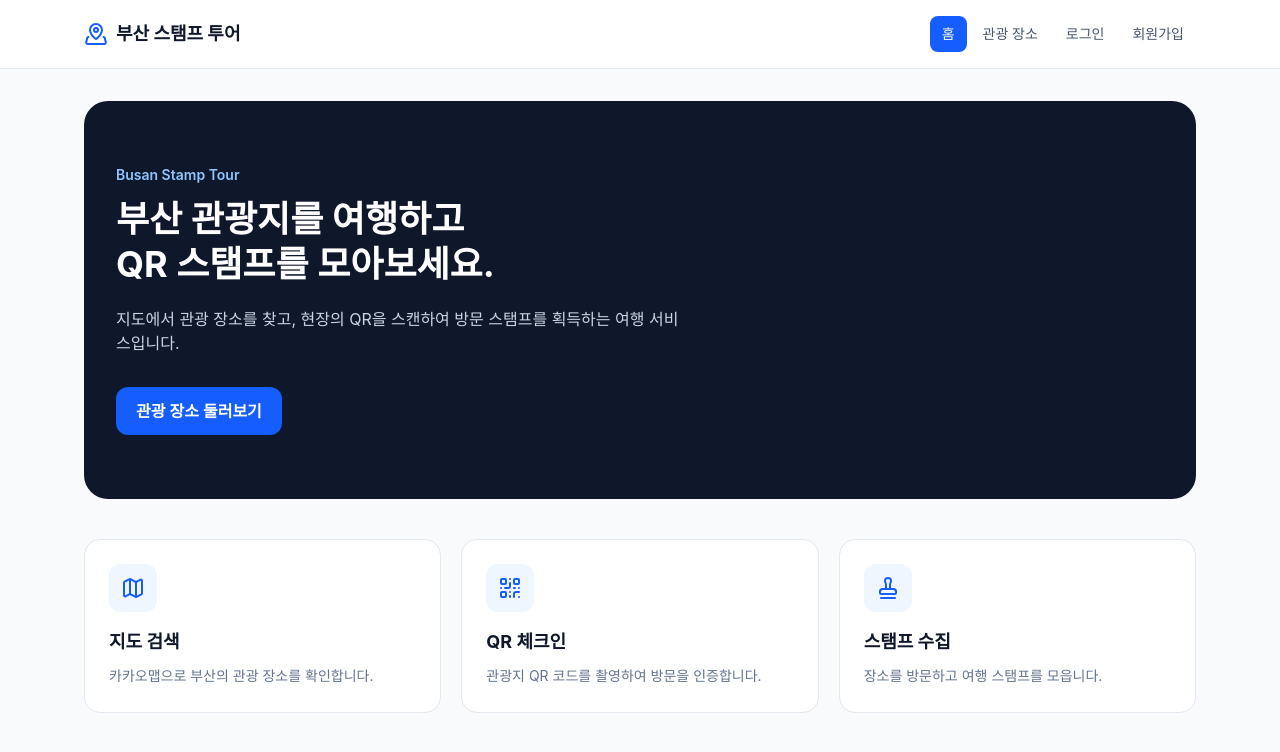
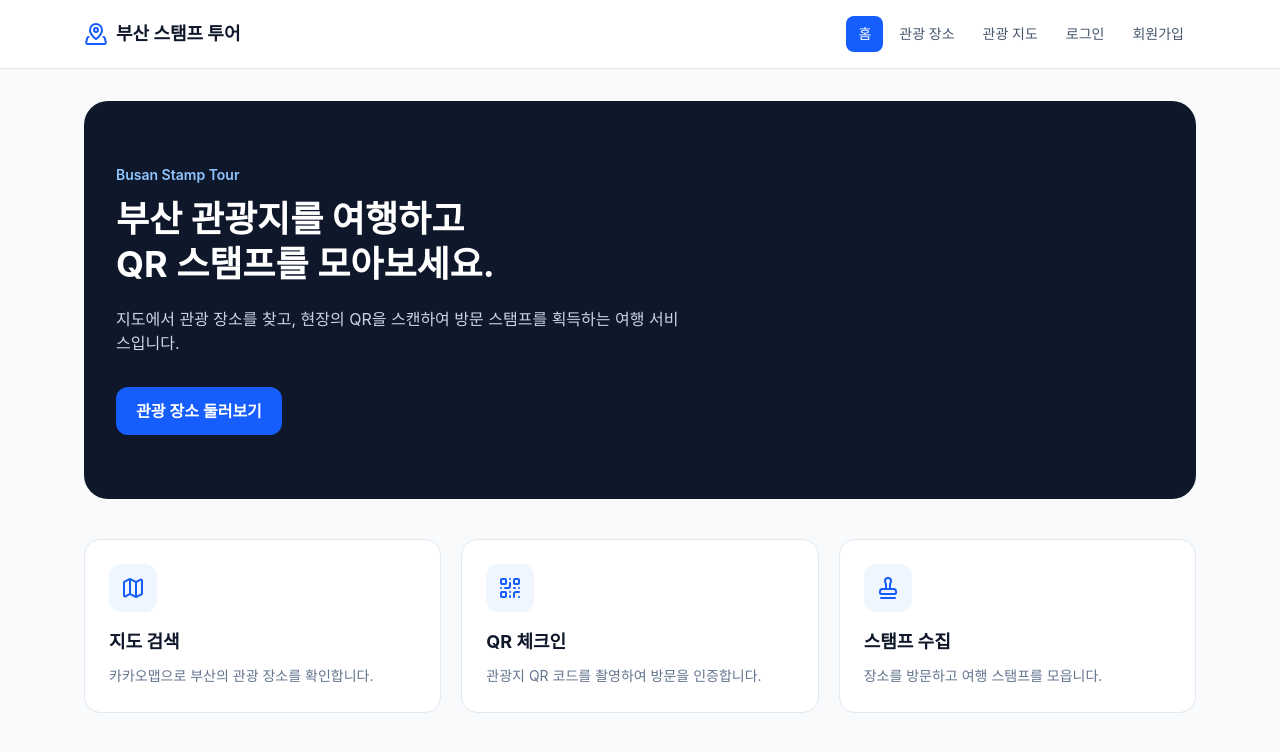
Before and after one commit to baesu123/busanstamp-maset-front, a React (Vite) app: page / in a window 1280 px wide. Shown: the top 752 px of the page. Built offline with nearby package versions, Linux system fonts and the light colour scheme; a web font is replaced by a local one.

Commit message:
Header에 지도 메뉴 추가

```diff
--- a/src/components/layout/Header.jsx
+++ b/src/components/layout/Header.jsx
@@ -52,6 +52,10 @@ function Header() {
             관광 장소
           </NavLink>
 
+          <NavLink to="/map" className={getLinkClassName}>
+            관광 지도
+          </NavLink>
+
           {user ? (
             <>
               <NavLink to="/mypage" className={getLinkClassName}>
```
